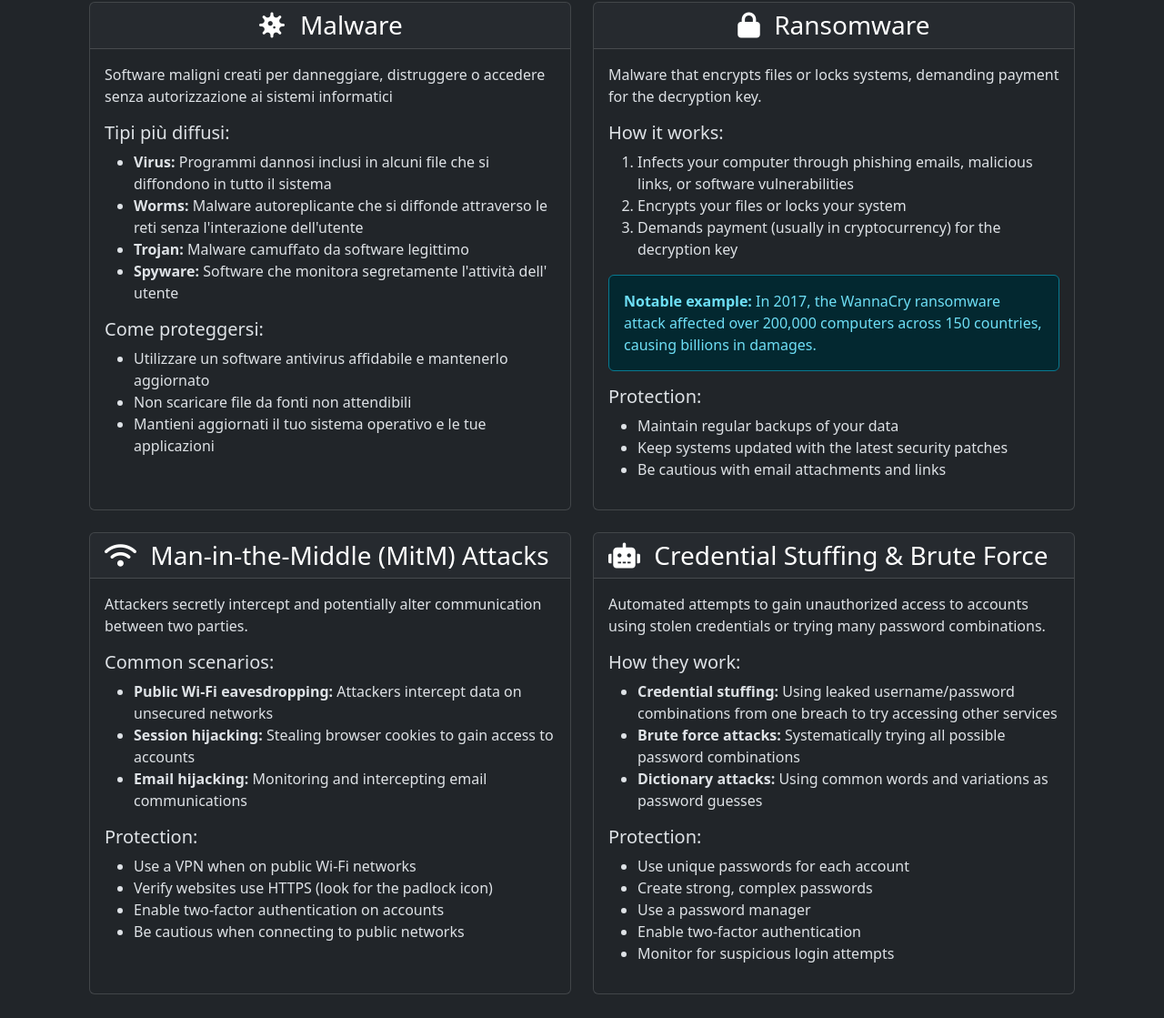
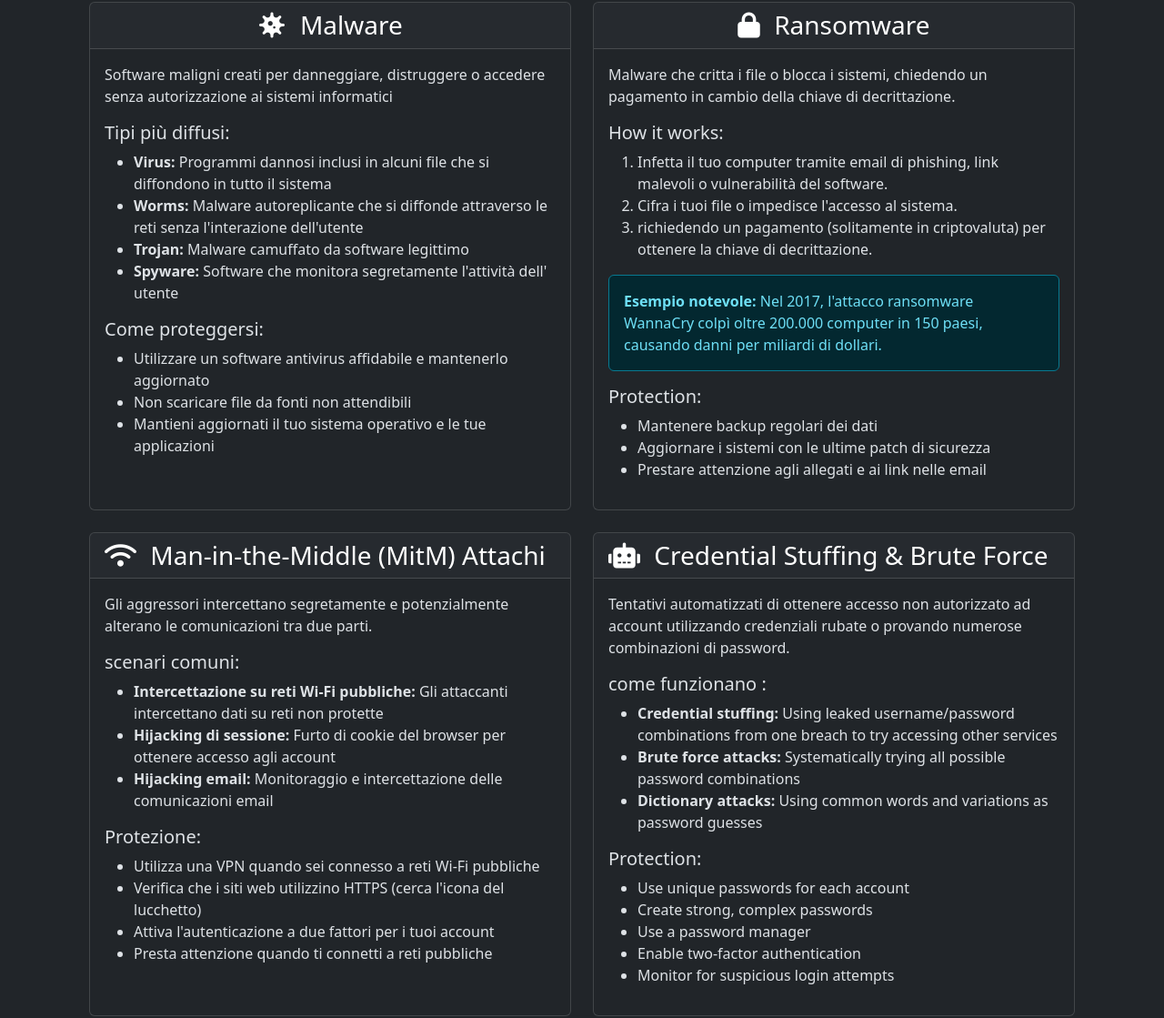
Before and after one commit to UsboKirishima/privlearn, a plain HTML site: page pages/cyber_attacks.html in a window 1280 px wide. Shown: the part 404-1523 px from the top of the page at 91% size. Drawn offline with nearby package versions, Linux system fonts and the light colour scheme.

Commit message:
modifica codice

```diff
--- a/pages/cyber_attacks.html
+++ b/pages/cyber_attacks.html
@@ -108,27 +108,26 @@
                             <h3 class="card-title mb-0"><i class="fas fa-lock me-2"></i> Ransomware</h3>
                         </div>
                         <div class="card-body text-start">
-                            <p class="card-text">Malware that encrypts files or locks systems, demanding payment for the
-                                decryption key.</p>
+                            <p class="card-text">Malware che critta i file o blocca i sistemi,
+                                chiedendo un pagamento in cambio della chiave di decrittazione.</p>
 
                             <h5>How it works:</h5>
                             <ol>
-                                <li>Infects your computer through phishing emails, malicious links, or software
-                                    vulnerabilities</li>
-                                <li>Encrypts your files or locks your system</li>
-                                <li>Demands payment (usually in cryptocurrency) for the decryption key</li>
+                                <li>Infetta il tuo computer tramite email di phishing, link malevoli o vulnerabilità del software.</li>
+                                <li>Cifra i tuoi file o impedisce l'accesso al sistema.</li>
+                                <li>richiedendo un pagamento (solitamente in criptovaluta) per ottenere la chiave di decrittazione.</li>
                             </ol>
 
                             <div class="alert alert-info">
-                                <strong>Notable example:</strong> In 2017, the WannaCry ransomware attack affected over
-                                200,000 computers across 150 countries, causing billions in damages.
+                                <strong>Esempio notevole:</strong> Nel 2017, l'attacco ransomware WannaCry colpì oltre 200.000
+                                computer in 150 paesi, causando danni per miliardi di dollari.
                             </div>
 
                             <h5>Protection:</h5>
                             <ul>
-                                <li>Maintain regular backups of your data</li>
-                                <li>Keep systems updated with the latest security patches</li>
-                                <li>Be cautious with email attachments and links</li>
+                                <li>Mantenere backup regolari dei dati</li>
+                                <li>Aggiornare i sistemi con le ultime patch di sicurezza</li>
+                                <li>Prestare attenzione agli allegati e ai link nelle email</li>
                             </ul>
                         </div>
                     </div>
@@ -138,28 +137,25 @@
                     <div class="card h-100 text-start">
                         <div class="card-header bg-dark-subtle-subtle text-white">
                             <h3 class="card-title mb-0"><i class="fas fa-wifi me-2"></i> Man-in-the-Middle (MitM)
-                                Attacks</h3>
+                                Attachi</h3>
                         </div>
                         <div class="card-body">
-                            <p class="card-text">Attackers secretly intercept and potentially alter communication
-                                between two parties.</p>
+                            <p class="card-text">Gli aggressori intercettano segretamente e
+                                potenzialmente alterano le comunicazioni tra due parti.</p>
 
-                            <h5>Common scenarios:</h5>
+                            <h5>scenari comuni:</h5>
                             <ul>
-                                <li><strong>Public Wi-Fi eavesdropping:</strong> Attackers intercept data on unsecured
-                                    networks</li>
-                                <li><strong>Session hijacking:</strong> Stealing browser cookies to gain access to
-                                    accounts</li>
-                                <li><strong>Email hijacking:</strong> Monitoring and intercepting email communications
-                                </li>
+                                <li><strong>Intercettazione su reti Wi-Fi pubbliche:</strong> Gli attaccanti intercettano dati su reti non protette</li>
+                                <li><strong>Hijacking di sessione:</strong> Furto di cookie del browser per ottenere accesso agli account</li>
+                                <li><strong>Hijacking email:</strong> Monitoraggio e intercettazione delle comunicazioni email</li>
                             </ul>
 
-                            <h5>Protection:</h5>
+                            <h5>Protezione:</h5>
                             <ul>
-                                <li>Use a VPN when on public Wi-Fi networks</li>
-                                <li>Verify websites use HTTPS (look for the padlock icon)</li>
-                                <li>Enable two-factor authentication on accounts</li>
-                                <li>Be cautious when connecting to public networks</li>
+                                <li>Utilizza una VPN quando sei connesso a reti Wi-Fi pubbliche</li>
+                                <li>Verifica che i siti web utilizzino HTTPS (cerca l'icona del lucchetto)</li>
+                                <li>Attiva l'autenticazione a due fattori per i tuoi account</li>
+                                <li>Presta attenzione quando ti connetti a reti pubbliche</li>
                             </ul>
                         </div>
                     </div>
@@ -172,10 +168,10 @@
                                 Force</h3>
                         </div>
                         <div class="card-body">
-                            <p class="card-text">Automated attempts to gain unauthorized access to accounts using stolen
-                                credentials or trying many password combinations.</p>
+                            <p class="card-text">Tentativi automatizzati di ottenere accesso non autorizzato ad
+                                account utilizzando credenziali rubate o provando numerose combinazioni di password.</p>
 
-                            <h5>How they work:</h5>
+                            <h5>come funzionano :</h5>
                             <ul>
                                 <li><strong>Credential stuffing:</strong> Using leaked username/password combinations
                                     from one breach to try accessing other services</li>
```
